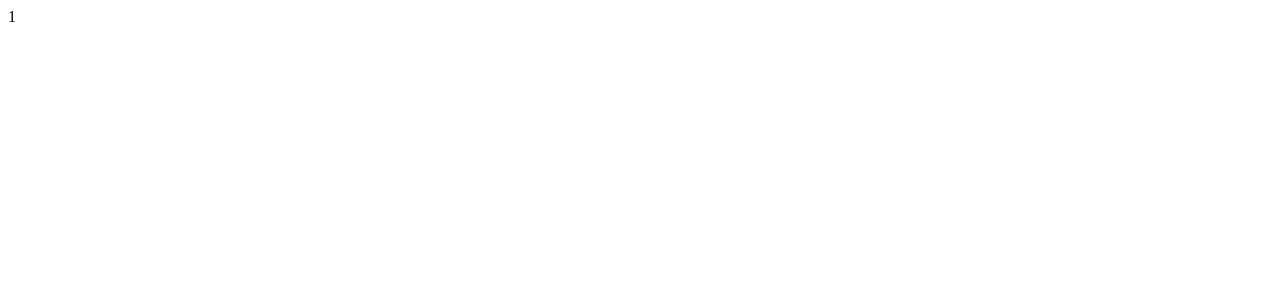
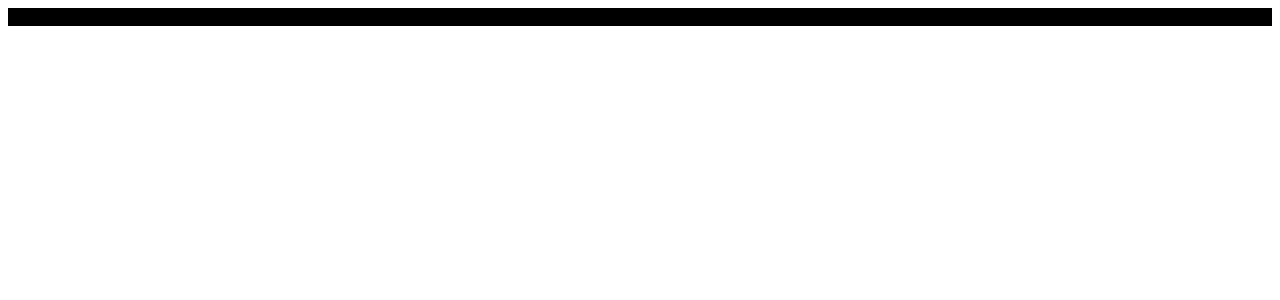
Before and after one commit to yaoqq632319345/qhHome, a Nuxt app: page / in a window 1280 px wide. Shown: the top 300 px of the page. Built offline with nearby package versions, Linux system fonts and the light colour scheme.

Commit message:
feat(*): ✨ add sass

```diff
--- a/app.vue
+++ b/app.vue
@@ -1,5 +1,11 @@
 <template>
-  <div>1</div>
+  <div class="base">1</div>
 </template>
 
 <script setup lang="ts"></script>
+
+<style lang="scss">
+.base {
+  background: #000;
+}
+</style>
--- a/package.json
+++ b/package.json
@@ -36,7 +36,8 @@
     "husky": "^8.0.2",
     "lint-staged": "^13.1.0",
     "nuxt": "3.0.0",
-    "prettier": "^2.2.1"
+    "prettier": "^2.2.1",
+    "sass": "^1.57.1"
   },
   "dependencies": {
     "vue": "^3.2.45"
```
Also changed, not shown: 1 other file (tests, documents, lock files or other folders).
